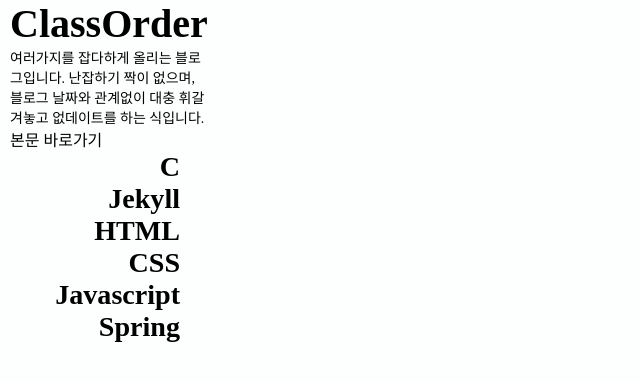
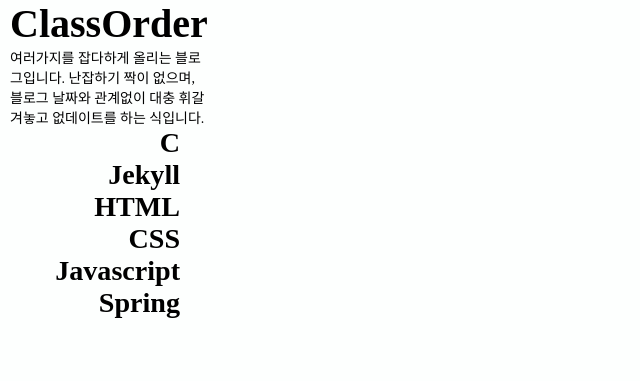
Before and after one commit to ProjectTavern/deprecated-winterguard.github.io, a Jekyll site: the page built from index.html, in a window 1280 px wide. Shown: the top 381 px of the page, without its empty margins (0-640 px from the left). Built offline with Jekyll 4.4.1, drawn with Linux system fonts in a browser that asks for light colours; nearby versions of some CDN libraries; the list of posts is cut into pages by our own code; a style sheet for code colours, icons or effects is not loaded.

Commit message:
Update head.html

```diff
--- a/_includes/head.html
+++ b/_includes/head.html
@@ -57,6 +57,10 @@
 
     .date {
       display: block;
+    }
+
+    .hidden {
+      display: none;
     }
 
 
```
